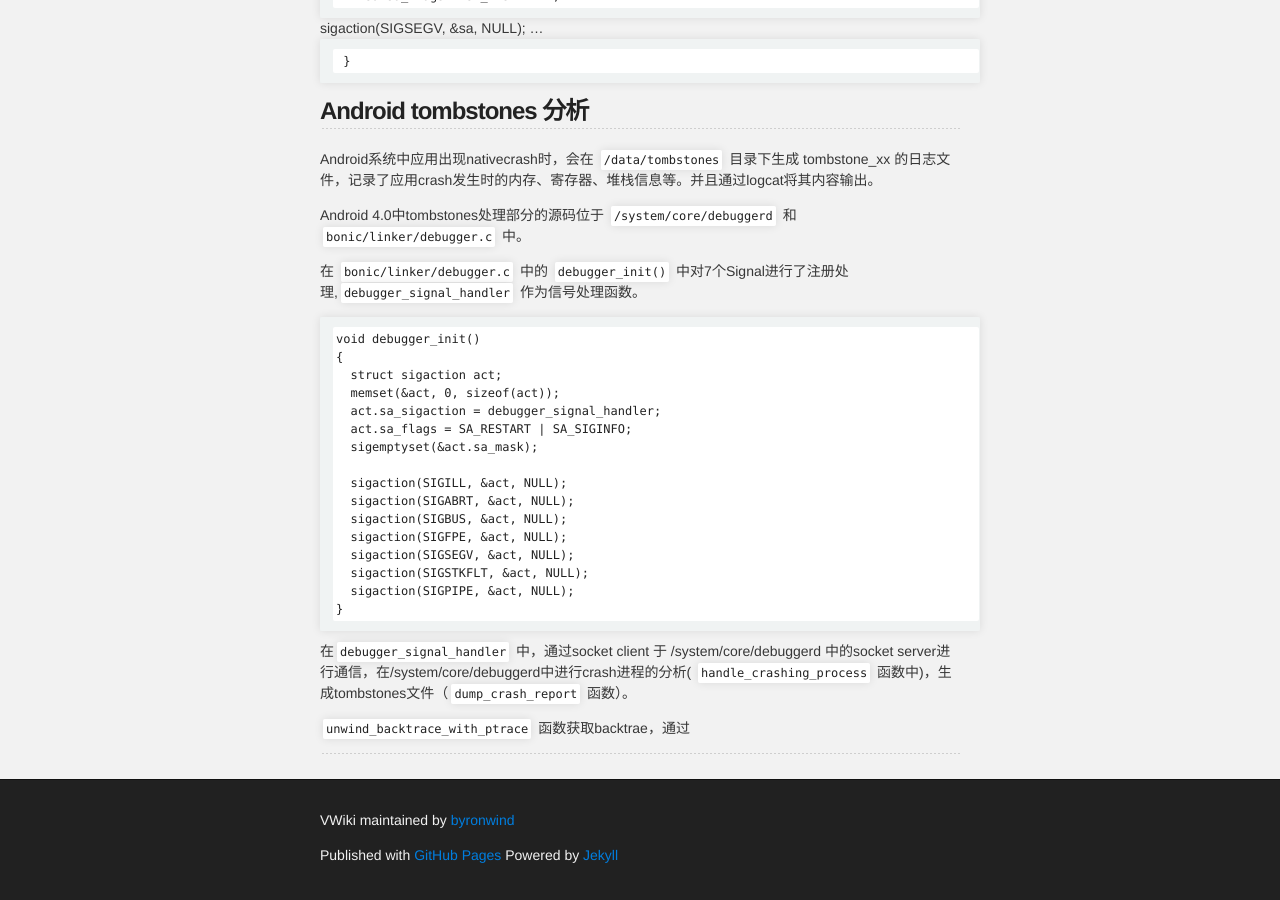
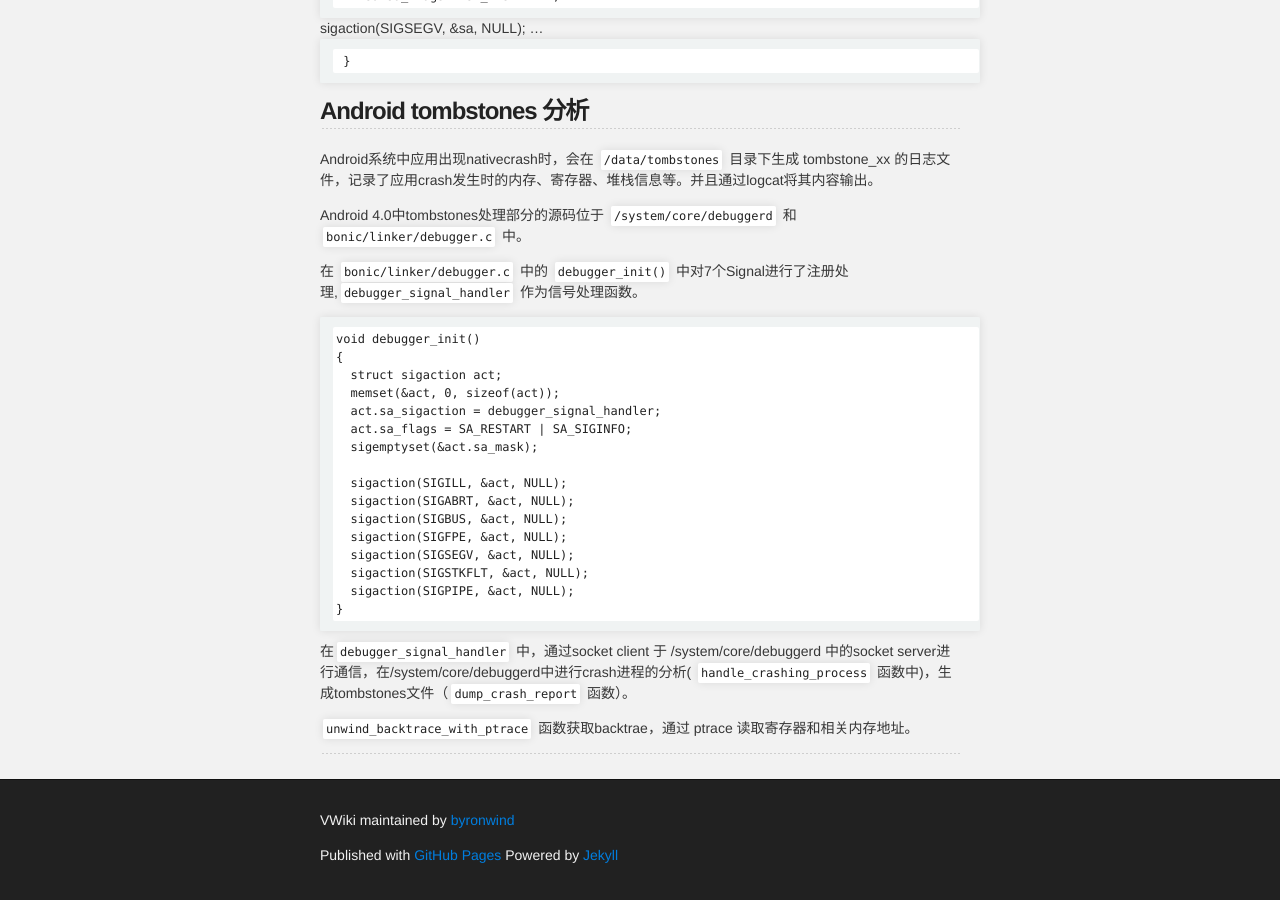
Before and after one commit to byronwind/VWiki, a Jekyll site: the page built from blog/_posts/2013-2-21-tombstone-on-android.md, in a window 1280 px wide and 900 px high, scrolled down 2328 px. Built offline with Jekyll 4.4.1, drawn with Linux system fonts in a browser that asks for light colours; Markdown is read by kramdown in place of the engine named in the settings.

Commit message:
add post

````diff
--- a/blog/_posts/2013-2-21-tombstone-on-android.md
+++ b/blog/_posts/2013-2-21-tombstone-on-android.md
@@ -133,4 +133,4 @@
 
 在``` debugger_signal_handler ``` 中，通过socket client 于 /system/core/debuggerd 中的socket server进行通信，在/system/core/debuggerd中进行crash进程的分析( ``` handle_crashing_process ``` 函数中)，生成tombstones文件（``` dump_crash_report ``` 函数）。
 
-``` unwind_backtrace_with_ptrace ``` 函数获取backtrae，通过
+``` unwind_backtrace_with_ptrace ``` 函数获取backtrae，通过 ptrace 读取寄存器和相关内存地址。
````
